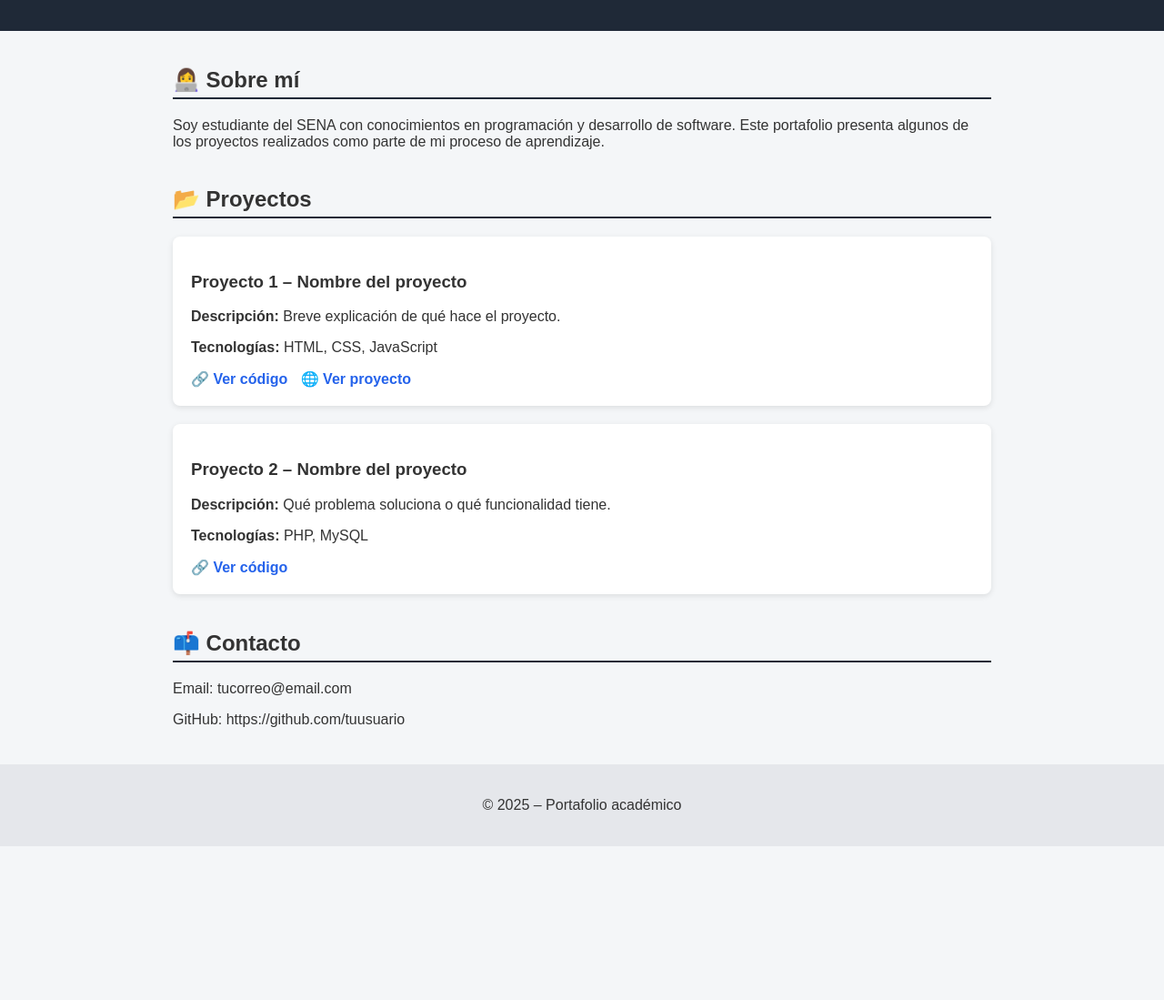
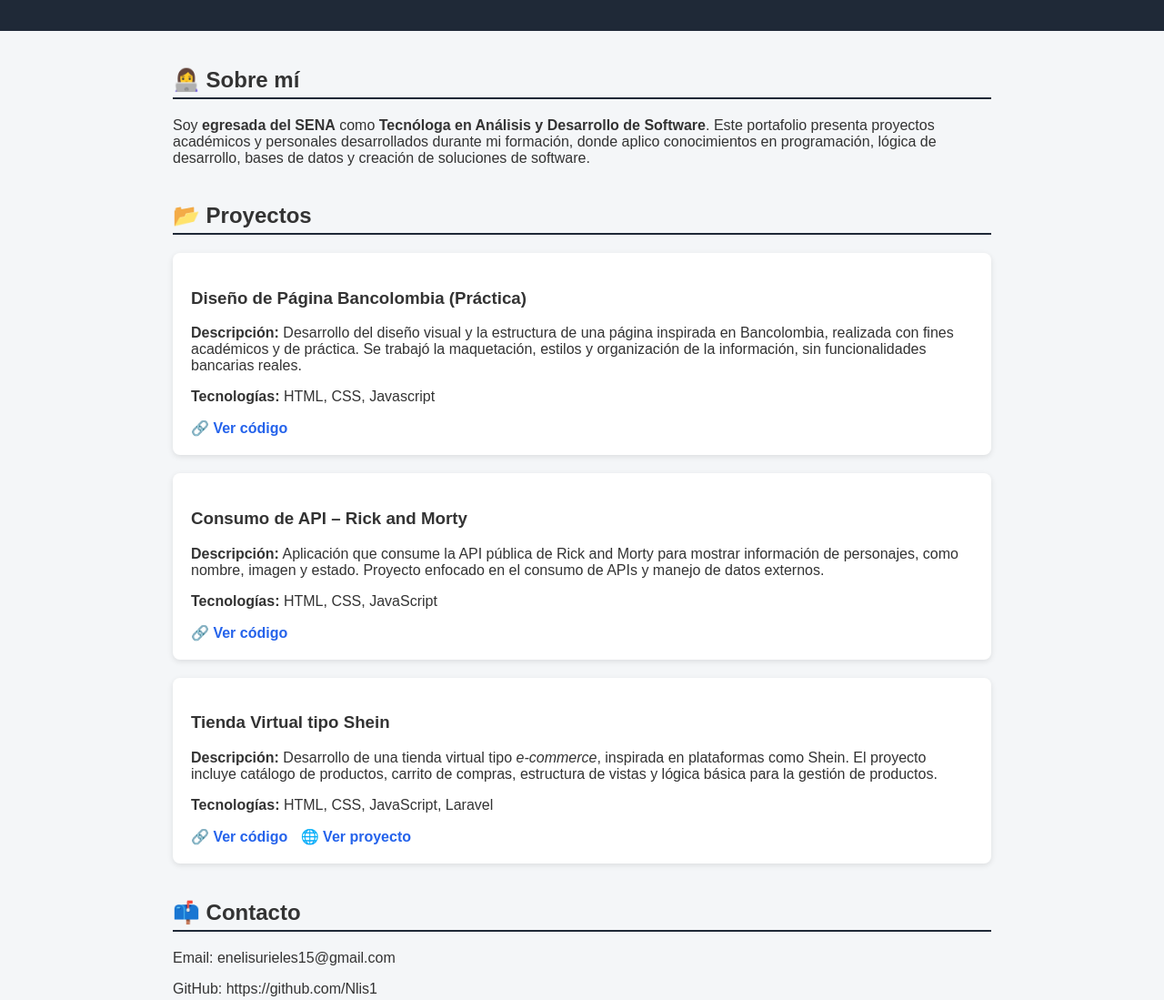
Before and after one commit to Nlis1/portafolio, a plain HTML site: page index.html in a window 1280 px wide. Shown: the part 140-1239 px from the top of the page at 91% size. Before the commit the page ends 1070 px from the top, so only its background shows below. Drawn offline with Linux system fonts and the light colour scheme.

Commit message:
Update index.html

```diff
--- a/index.html
+++ b/index.html
@@ -58,8 +58,9 @@
 <section>
   <h2>👩‍💻 Sobre mí</h2>
  <p>
-    Soy estudiante del SENA con conocimientos en programación y desarrollo de software.
-    Este portafolio presenta algunos de los proyectos realizados como parte de mi proceso de aprendizaje.
+Soy <strong>egresada del SENA</strong> como <strong>Tecnóloga en Análisis y Desarrollo de Software</strong>.
+Este portafolio presenta proyectos académicos y personales desarrollados durante mi formación,
+donde aplico conocimientos en programación, lógica de desarrollo, bases de datos y creación de soluciones de software.
 </p>
 </section>
 
@@ -67,26 +68,33 @@
   <h2>📂 Proyectos</h2>
 
  <div class="proyecto">
-    <h3>Proyecto 1 – Nombre del proyecto</h3>
-    <p><strong>Descripción:</strong> Breve explicación de qué hace el proyecto.</p>
-    <p><strong>Tecnologías:</strong> HTML, CSS, JavaScript</p>
+<h3>Diseño de Página Bancolombia (Práctica)</h3>
+<p><strong>Descripción:</strong> Desarrollo del diseño visual y la estructura de una página inspirada en Bancolombia, realizada con fines académicos y de práctica. Se trabajó la maquetación, estilos y organización de la información, sin funcionalidades bancarias reales.</p>
+<p><strong>Tecnologías:</strong> HTML, CSS, Javascript</p>
 <a href="#" target="_blank">🔗 Ver código</a>
-    <a href="#" target="_blank">🌐 Ver proyecto</a>
 </div>
 
 <div class="proyecto">
-    <h3>Proyecto 2 – Nombre del proyecto</h3>
-    <p><strong>Descripción:</strong> Qué problema soluciona o qué funcionalidad tiene.</p>
-    <p><strong>Tecnologías:</strong> PHP, MySQL</p>
+<h3>Consumo de API – Rick and Morty</h3>
+<p><strong>Descripción:</strong> Aplicación que consume la API pública de Rick and Morty para mostrar información de personajes, como nombre, imagen y estado. Proyecto enfocado en el consumo de APIs y manejo de datos externos.</p>
+<p><strong>Tecnologías:</strong> HTML, CSS, JavaScript</p>
 <a href="#" target="_blank">🔗 Ver código</a>
+</div>
+
+<div class="proyecto">
+<h3>Tienda Virtual tipo Shein</h3>
+<p><strong>Descripción:</strong> Desarrollo de una tienda virtual tipo <em>e-commerce</em>, inspirada en plataformas como Shein. El proyecto incluye catálogo de productos, carrito de compras, estructura de vistas y lógica básica para la gestión de productos.</p>
+<p><strong>Tecnologías:</strong> HTML, CSS, JavaScript, Laravel</p>
+<a href="#" target="_blank">🔗 Ver código</a>
+<a href="#" target="_blank">🌐 Ver proyecto</a>
 </div>
 
 </section>
 
 <section>
   <h2>📫 Contacto</h2>
-  <p>Email: tucorreo@email.com</p>
-  <p>GitHub: https://github.com/tuusuario</p>
+  <p>Email: enelisurieles15@gmail.com</p>
+  <p>GitHub: https://github.com/Nlis1</p>
 </section>
 
 <footer>
```
Lines whose indentation alone changed are shown as unchanged.
